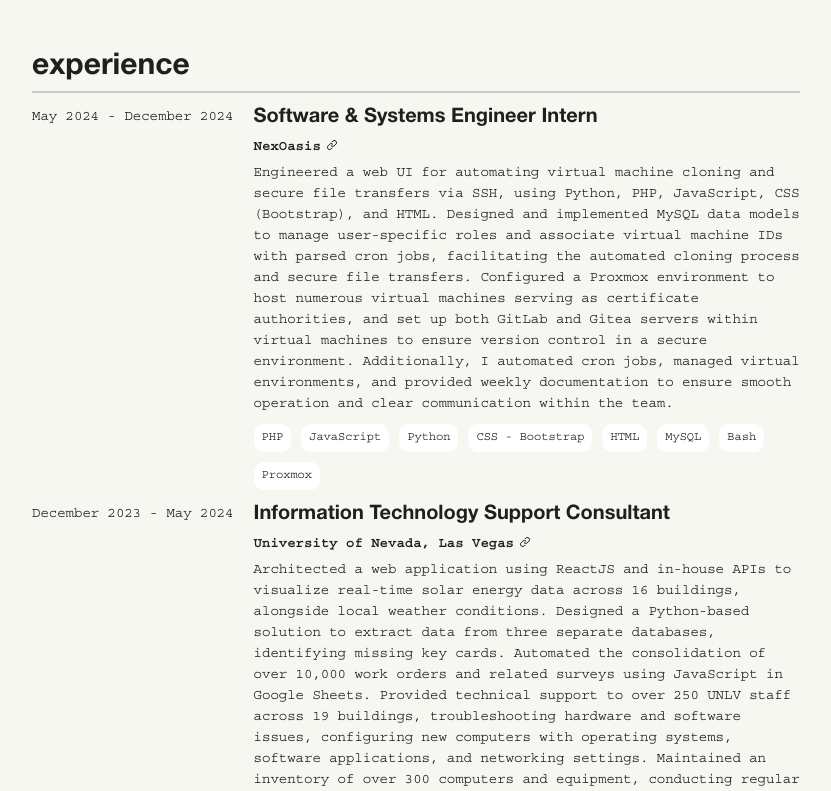
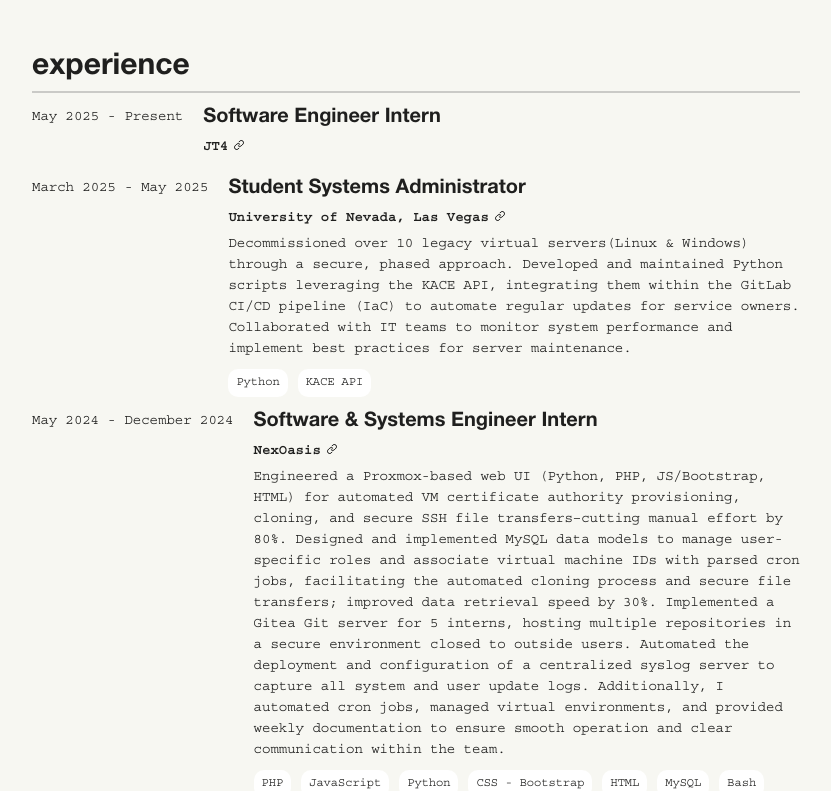
Before and after one commit to jimmydagumjr/portfolio, a React (Vite) app: page / in a window 1280 px wide. Shown: the part 798-1589 px from the top of the page, without its empty margins (224-1055 px from the left). Built offline with nearby package versions, Linux system fonts and the light colour scheme.

Commit message:
update resume items

```diff
--- a/src/components/Experience.tsx
+++ b/src/components/Experience.tsx
@@ -6,7 +6,7 @@ interface ExperienceCardProps {
   title: string;
   company: string;
   companyLink?: string;
-  description: string;
+  description?: string;
   skills?: string[];
 }
 
@@ -16,13 +16,27 @@ interface SkillProps {
 
 const Experience: React.FC = () => {
   const experiences = [
+    {date: "May 2025 - Present",
+      title: "Software Engineer Intern",
+      company: "JT4",
+      companyLink: "https://www.jt4llc.com/"
+    },
+    {
+      date: "March 2025 - May 2025",
+      title: "Student Systems Administrator",
+      company: "University of Nevada, Las Vegas",
+      companyLink: "https://www.unlv.edu/",
+      description:
+        "Decommissioned over 10 legacy virtual servers(Linux & Windows) through a secure, phased approach. Developed and maintained Python scripts leveraging the KACE API, integrating them within the GitLab CI/CD pipeline (IaC) to automate regular updates for service owners. Collaborated with IT teams to monitor system performance and implement best practices for server maintenance.",
+      skills: ["Python", "KACE API"],
+    },
     {
       date: "May 2024 - December 2024",
       title: "Software & Systems Engineer Intern",
       company: "NexOasis",
       companyLink: "https://nexoasis.com/",
       description:
-        "Engineered a web UI for automating virtual machine cloning and secure file transfers via SSH, using Python, PHP, JavaScript, CSS (Bootstrap), and HTML. Designed and implemented MySQL data models to manage user-specific roles and associate virtual machine IDs with parsed cron jobs, facilitating the automated cloning process and secure file transfers. Configured a Proxmox environment to host numerous virtual machines serving as certificate authorities, and set up both GitLab and Gitea servers within virtual machines to ensure version control in a secure environment. Additionally, I automated cron jobs, managed virtual environments, and provided weekly documentation to ensure smooth operation and clear communication within the team.",
+        "Engineered a Proxmox-based web UI (Python, PHP, JS/Bootstrap, HTML) for automated VM certificate authority provisioning, cloning, and secure SSH file transfers–cutting manual effort by 80%. Designed and implemented MySQL data models to manage user-specific roles and associate virtual machine IDs with parsed cron jobs, facilitating the automated cloning process and secure file transfers; improved data retrieval speed by 30%. Implemented a Gitea Git server for 5 interns, hosting multiple repositories in a secure environment closed to outside users. Automated the deployment and configuration of a centralized syslog server to capture all system and user update logs. Additionally, I automated cron jobs, managed virtual environments, and provided weekly documentation to ensure smooth operation and clear communication within the team.",
       skills: [
         "PHP",
         "JavaScript",
```
